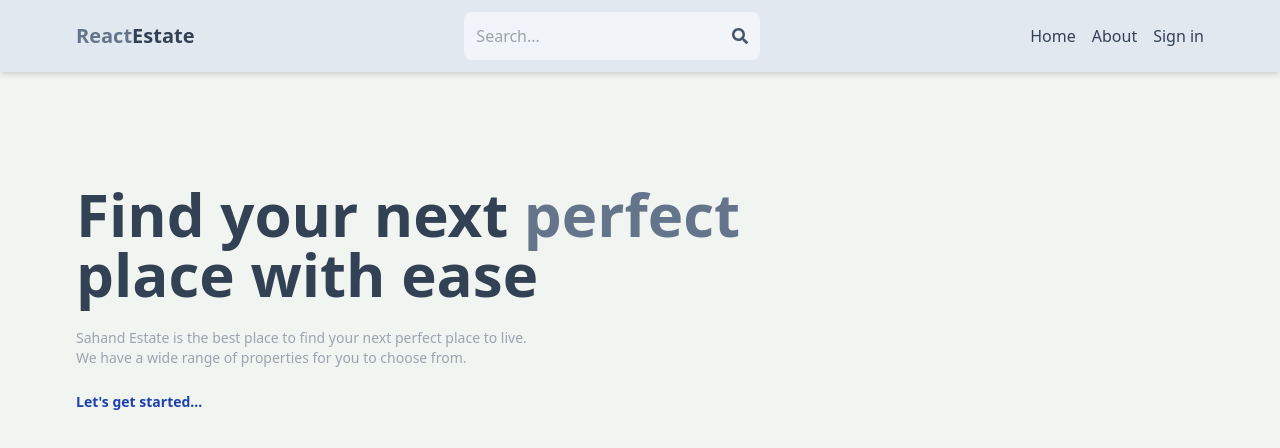
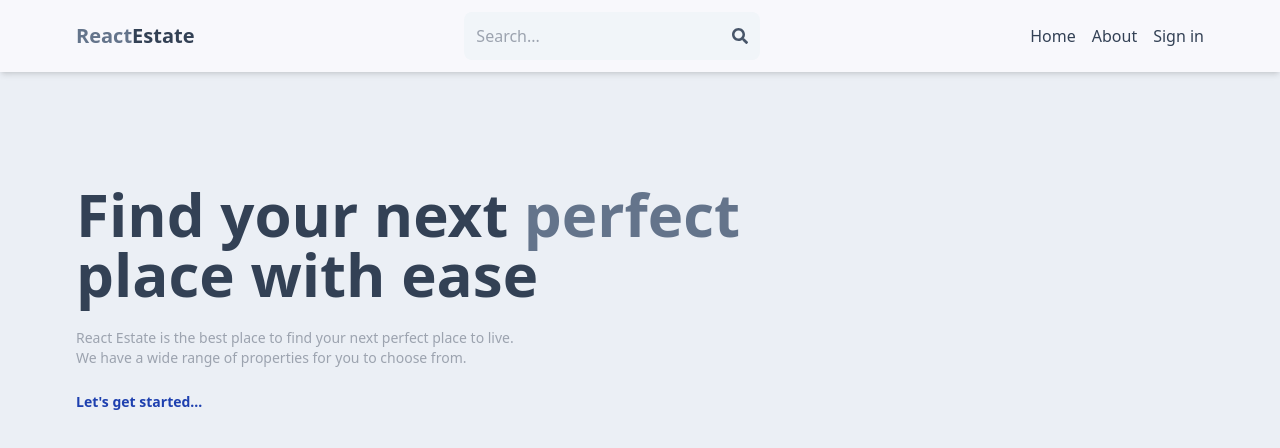
Before and after one commit to LencyBhalodiya/Estate-MERN, a React (Vite) app in the folder client/: page / in a window 1280 px wide. Shown: the top 448 px of the page. Built offline with nearby package versions, Linux system fonts and the light colour scheme; no server answers.

Commit message:
colour palette change

```diff
--- a/client/src/components/Header.jsx
+++ b/client/src/components/Header.jsx
@@ -23,7 +23,7 @@ export default function Header() {
     }
   }, [location.search])
   return (
-    <header className="bg-slate-200 shadow-md">
+    <header className=" shadow-md">
       <div className="flex justify-between items-center max-w-6xl mx-auto p-3">
         <Link to="/">
           <h1 className="font-bold text-sm sm:text-xl flex flex-wrap">
@@ -56,7 +56,7 @@ export default function Header() {
           </Link>
           <Link to="/profile">
             {currentUser ? (
-              <img src={currentUser.avatar} className="rounded-full h-7 w-7 object-cover" alt="profile" />
+              <img src={currentUser.avatar} className="rounded-full h-8 w-8 object-cover " alt="profile" />
             ) : (
               <li className="text-slate-700 hover:underline">Sign in</li>
             )}
--- a/client/src/index.css
+++ b/client/src/index.css
@@ -3,5 +3,9 @@
 @tailwind utilities;
 
 body{
-    background-color: rgb(241,245,241);
+    background-color: #EBEFF5;
 }
+
+header{
+    background-color: #F8F8FC;
+}
--- a/client/src/pages/Home.jsx
+++ b/client/src/pages/Home.jsx
@@ -55,7 +55,7 @@ export default function Home() {
           place with ease
         </h1>
         <div className='text-gray-400 text-xs sm:text-sm'>
-          Sahand Estate is the best place to find your next perfect place to
+          React Estate is the best place to find your next perfect place to
           live.
           <br />
           We have a wide range of properties for you to choose from.
```
